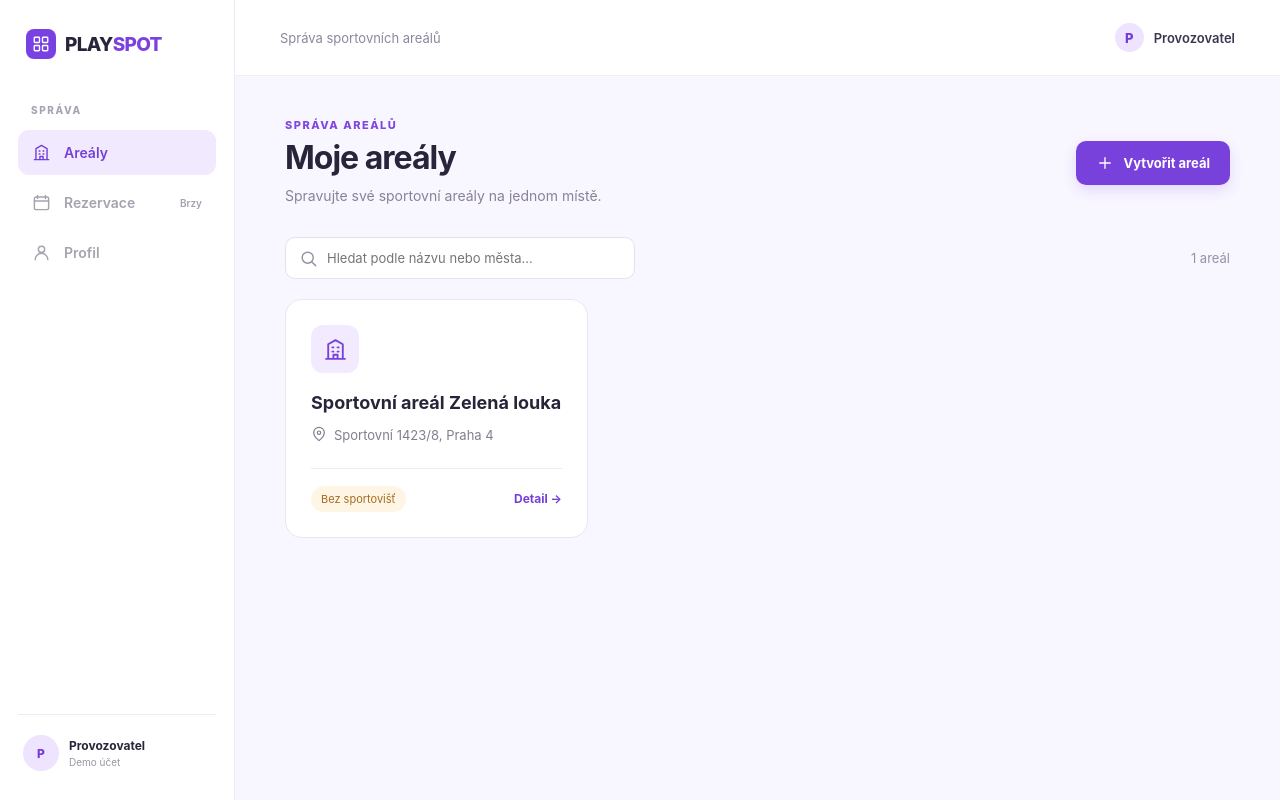
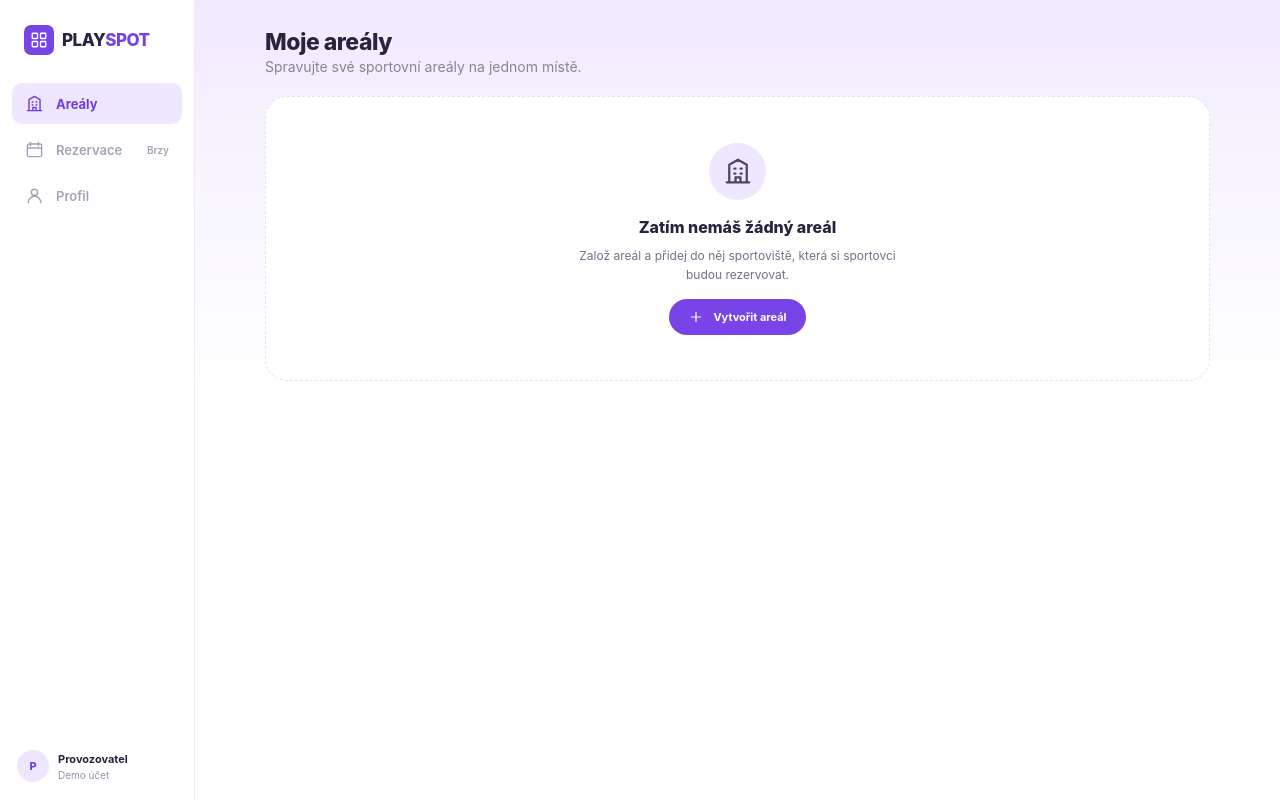
Before and after one commit to Unicorn-University-Projects/BDMI-2026-zima, a React (Vite) app in the folder frontend/: page /arealy in a window 1280 px wide. Built offline with nearby package versions, Linux system fonts and the light colour scheme.

Commit message:
uprava detail

```diff
--- a/frontend/src/pages/VenueList.jsx
+++ b/frontend/src/pages/VenueList.jsx
@@ -85,28 +85,30 @@ export default function VenueList() {
 
       {venues.length === 0 ? (
 
+
 <section className="empty-card">
 
   <div className="empty-icon">
-            <Icon name="building" size={32} />
+    <Icon name="building" size={30} />
   </div>
 
-          <h2>Zatím nemáte žádný areál</h2>
+  <h2>Zatím nemáš žádný areál</h2>
 
   <p>
-            Začněte vytvořením svého prvního areálu,
-            který potom můžete doplnit o sportoviště.
+    Založ areál a přidej do něj sportoviště,
+    která si sportovci budou rezervovat.
   </p>
 
   <Link
     className="btn primary"
     to="/arealy/novy"
   >
-            <Icon name="plus" size={18} />
+    <Icon name="plus" size={16} />
     Vytvořit areál
   </Link>
 
 </section>
+
 
       ) : (
 
--- a/frontend/src/services/venues.js
+++ b/frontend/src/services/venues.js
@@ -1,74 +1,96 @@
 
 const KEY = 'playspot-venues-v1';
 
-// Demo provozovatel
-export const DEMO_OPERATOR_ID = 'c3e7b912-48af-4d0e-a6f1-2b9d5e04c7a1';
+// ==========================================
+// 1. DEMO PROVOZOVATEL
+// ==========================================
 
-// Ukázkový areál
-const DEMO_VENUE = {
-  id: 'a81d4c27-6e09-4f3b-b5d2-91c7e0f4a6b8',
-  name: 'Sportovní areál Zelená louka',
-  street: 'Sportovní',
-  streetNumber: '1423/8',
-  city: 'Praha 4',
-  emailAddress: 'rezervace@zelena-louka.cz',
-  phoneNumber: '+420 603 123 456',
-  operatorId: DEMO_OPERATOR_ID,
-  operatorNote: 'Rakety a míče lze zapůjčit na recepci. Šatny a sprchy jsou v ceně.',
-  sportsFieldsCount: 0,
-};
+export const DEMO_OPERATOR_ID =
+  'c3e7b912-48af-4d0e-a6f1-2b9d5e04c7a1';
 
-// Načtení areálů z localStorage
+// ==========================================
+// 2. NAČTENÍ AREÁLŮ
+// ==========================================
+
 function readVenues() {
+
   const saved = localStorage.getItem(KEY);
 
-  // Při prvním spuštění vytvoří demo areál
+  // Pokud nejsou uložená žádná data,
+  // vytvoří se prázdný seznam
   if (saved === null) {
-    localStorage.setItem(KEY, JSON.stringify([DEMO_VENUE]));
-    return [DEMO_VENUE];
+    localStorage.setItem(KEY, JSON.stringify([]));
+    return [];
   }
 
   try {
     const parsed = JSON.parse(saved);
+
     return Array.isArray(parsed) ? parsed : [];
+
   } catch {
     return [];
   }
 }
 
-// Seznam areálů provozovatele
+// ==========================================
+// 3. SEZNAM AREÁLŮ PROVOZOVATELE
+// ==========================================
+
 export function listVenues() {
+
   return readVenues().filter(
     venue => venue.operatorId === DEMO_OPERATOR_ID
   );
+
 }
 
-// Detail konkrétního areálu
+// ==========================================
+// 4. DETAIL KONKRÉTNÍHO AREÁLU
+// ==========================================
+
 export function getVenue(id) {
-  return listVenues().find(venue => venue.id === id);
+
+  return listVenues().find(
+    venue => venue.id === id
+  );
+
 }
 
-// Normalizace textu pro kontrolu duplicit
+// ==========================================
+// 5. NORMALIZACE TEXTU
+// ==========================================
+
+// Slouží pro kontrolu duplicitních areálů
+
 const normalized = value =>
-  value.trim().replace(/\s+/g, ' ').toLocaleLowerCase('cs');
+  value.trim()
+    .replace(/\s+/g, ' ')
+    .toLocaleLowerCase('cs');
 
-// Vytvoření nového areálu
+// ==========================================
+// 6. VYTVOŘENÍ NOVÉHO AREÁLU
+// ==========================================
+
 export function createVenue(data) {
+
   const venues = listVenues();
 
-  // Kontrola duplicitního areálu
+  // Kontrola duplicitního názvu a adresy
   if (venues.some(venue =>
     normalized(venue.name) === normalized(data.name) &&
     normalized(venue.street) === normalized(data.street) &&
     normalized(venue.streetNumber) === normalized(data.streetNumber) &&
     normalized(venue.city) === normalized(data.city)
   )) {
+
     throw new Error(
       'Areál s tímto názvem a adresou již existuje.'
     );
+
   }
 
-  // Vytvoření areálu s unikátním ID
+  // Vytvoření nového areálu
   const venue = {
     ...data,
     id: crypto.randomUUID(),
--- a/frontend/src/style.css
+++ b/frontend/src/style.css
@@ -842,3 +842,377 @@ textarea:focus {
     font-size: 12px;
   }
 }
+
+/* ==========================================
+   PLAYSPOT - ÚPRAVA PODLE FIGMY
+   STRÁNKA MOJE AREÁLY
+========================================== */
+
+/* 1. ZÁKLADNÍ ROZLOŽENÍ */
+
+:root {
+  font-family: Inter, Arial, Helvetica, sans-serif;
+  color: #29233e;
+  background: #ffffff;
+}
+
+.app {
+  display: flex;
+  min-height: 100vh;
+  background: #ffffff;
+}
+
+.main {
+  flex: 1;
+  min-width: 0;
+  background: #ffffff;
+}
+
+/* 2. BOČNÍ MENU */
+
+.sidebar {
+  width: 195px;
+  min-width: 195px;
+  height: 100vh;
+  position: sticky;
+  top: 0;
+
+  display: flex;
+  flex-direction: column;
+
+  background: #ffffff;
+  border-right: 1px solid #eee9f7;
+
+  padding: 25px 12px 18px;
+}
+
+/* Logo */
+
+.brand {
+  display: flex;
+  align-items: center;
+
+  padding: 0 12px 28px;
+
+  font-size: 17px;
+  font-weight: 850;
+  letter-spacing: -0.5px;
+}
+
+.brand-symbol {
+  display: flex;
+  align-items: center;
+  justify-content: center;
+
+  background: #7843e7;
+  color: #ffffff;
+
+  border-radius: 7px;
+  padding: 6px;
+  margin-right: 8px;
+}
+
+.brand > span:last-child {
+  color: #7542e6;
+}
+
+/* Navigační položky */
+
+.nav-heading {
+  display: none;
+}
+
+.nav-link {
+  display: flex;
+  align-items: center;
+
+  gap: 12px;
+  padding: 11px 13px;
+  margin-bottom: 5px;
+
+  border-radius: 10px;
+
+  color: #77718b;
+  font-size: 13px;
+  font-weight: 600;
+}
+
+.nav-link:hover {
+  background: #f6f2ff;
+}
+
+.nav-link.active {
+  background: #eee7ff;
+  color: #6e3cde;
+  font-weight: 750;
+}
+
+/* Profil provozovatele */
+
+.sidebar-footer {
+  display: flex;
+  align-items: center;
+  gap: 9px;
+
+  margin-top: auto;
+  padding: 15px 5px 0;
+
+  border-top: none;
+  font-size: 11px;
+}
+
+.sidebar-footer small {
+  display: block;
+  margin-top: 3px;
+
+  color: #9992aa;
+  font-size: 10px;
+}
+
+.avatar {
+  width: 32px;
+  height: 32px;
+
+  display: grid;
+  place-items: center;
+
+  border-radius: 50%;
+
+  background: #eee6ff;
+  color: #7542e6;
+
+  font-size: 11px;
+  font-weight: 800;
+}
+
+/* 3. HORNÍ LIŠTA */
+
+.topbar {
+  display: none;
+}
+
+/* 4. HLAVNÍ OBSAH */
+
+.content {
+  max-width: none;
+  min-height: 100vh;
+
+  margin: 0;
+  padding: 28px 70px 70px;
+
+  background:
+    linear-gradient(
+      180deg,
+      #f0eaff 0px,
+      #f8f5ff 180px,
+      #ffffff 390px
+    );
+}
+
+/* 5. NADPIS MOJE AREÁLY */
+
+.page-heading {
+  display: flex;
+  align-items: center;
+  justify-content: space-between;
+
+  margin-bottom: 18px;
+  gap: 20px;
+}
+
+.page-heading h1 {
+  margin: 0;
+
+  font-size: 23px;
+  font-weight: 800;
+  letter-spacing: -0.5px;
+
+  color: #29233e;
+}
+
+/* Skrytí doplňkových textů na seznamu */
+
+.page-heading .eyebrow {
+  display: none;
+}
+
+/* 6. PRÁZDNÁ KARTA AREÁLŮ */
+
+.empty-card {
+  width: 100%;
+  min-height: 285px;
+
+  display: flex;
+  flex-direction: column;
+  align-items: center;
+  justify-content: center;
+
+  padding: 40px 25px;
+
+  background: #ffffff;
+  border: 1px dashed #e9dfff;
+  border-radius: 22px;
+
+  text-align: center;
+  box-shadow: none;
+}
+
+/* 7. IKONA AREÁLU */
+
+.empty-icon {
+  width: 57px;
+  height: 57px;
+
+  display: grid;
+  place-items: center;
+
+  margin-bottom: 17px;
+
+  background: #efe7ff;
+  color: #51436b;
+
+  border-radius: 50%;
+}
+
+/* 8. NADPIS KARTY */
+
+.empty-card h2 {
+  margin: 0 0 9px;
+
+  color: #29233e;
+  font-size: 16px;
+  font-weight: 800;
+}
+
+/* 9. POPIS KARTY */
+
+.empty-card p {
+  max-width: 330px;
+
+  margin: 0 0 15px;
+
+  color: #777087;
+  font-size: 12px;
+  line-height: 1.6;
+}
+
+/* 10. FIALOVÉ TLAČÍTKO */
+
+.btn.primary {
+  background: #7843e7;
+  color: #ffffff;
+
+  border: none;
+  border-radius: 30px;
+
+  padding: 11px 20px;
+
+  font-size: 12px;
+  font-weight: 700;
+
+  box-shadow: none;
+}
+
+.btn.primary:hover {
+  background: #6330d1;
+}
+
+/* Menší tlačítko v prázdné kartě */
+
+.empty-card .btn.primary {
+  padding: 10px 19px;
+  font-size: 11px;
+}
+
+/* 11. KARTY EXISTUJÍCÍCH AREÁLŮ */
+
+.venue-grid {
+  display: grid;
+  grid-template-columns:
+    repeat(auto-fill, minmax(260px, 1fr));
+
+  gap: 20px;
+}
+
+.venue-card {
+  background: #ffffff;
+  border: 1px solid #eee7f7;
+  border-radius: 18px;
+
+  padding: 24px;
+}
+
+.venue-card:hover {
+  box-shadow: 0 8px 25px #32205d13;
+}
+
+/* 12. TABLETY */
+
+@media (max-width: 800px) {
+
+  .sidebar {
+    width: 76px;
+    min-width: 76px;
+    padding: 20px 10px;
+  }
+
+  .brand {
+    font-size: 0;
+    padding: 0 4px 35px;
+  }
+
+  .brand > span:last-child,
+  .sidebar-footer div {
+    display: none;
+  }
+
+  .brand-symbol {
+    margin: 0;
+  }
+
+  .nav-link {
+    font-size: 0;
+    justify-content: center;
+    padding: 13px;
+  }
+
+  .content {
+    padding: 30px 25px;
+  }
+
+  .empty-card {
+    min-height: 300px;
+  }
+}
+
+/* 13. MOBILNÍ TELEFONY */
+
+@media (max-width: 550px) {
+
+  .sidebar {
+    width: 59px;
+    min-width: 59px;
+    padding: 17px 6px;
+  }
+
+  .content {
+    padding: 25px 15px;
+  }
+
+  .page-heading h1 {
+    font-size: 21px;
+  }
+
+  .empty-card {
+    min-height: 280px;
+    padding: 25px 15px;
+  }
+
+  .empty-card h2 {
+    font-size: 15px;
+  }
+
+  .empty-card p {
+    font-size: 12px;
+  }
+}
```
Lines whose indentation alone changed are shown as unchanged.
